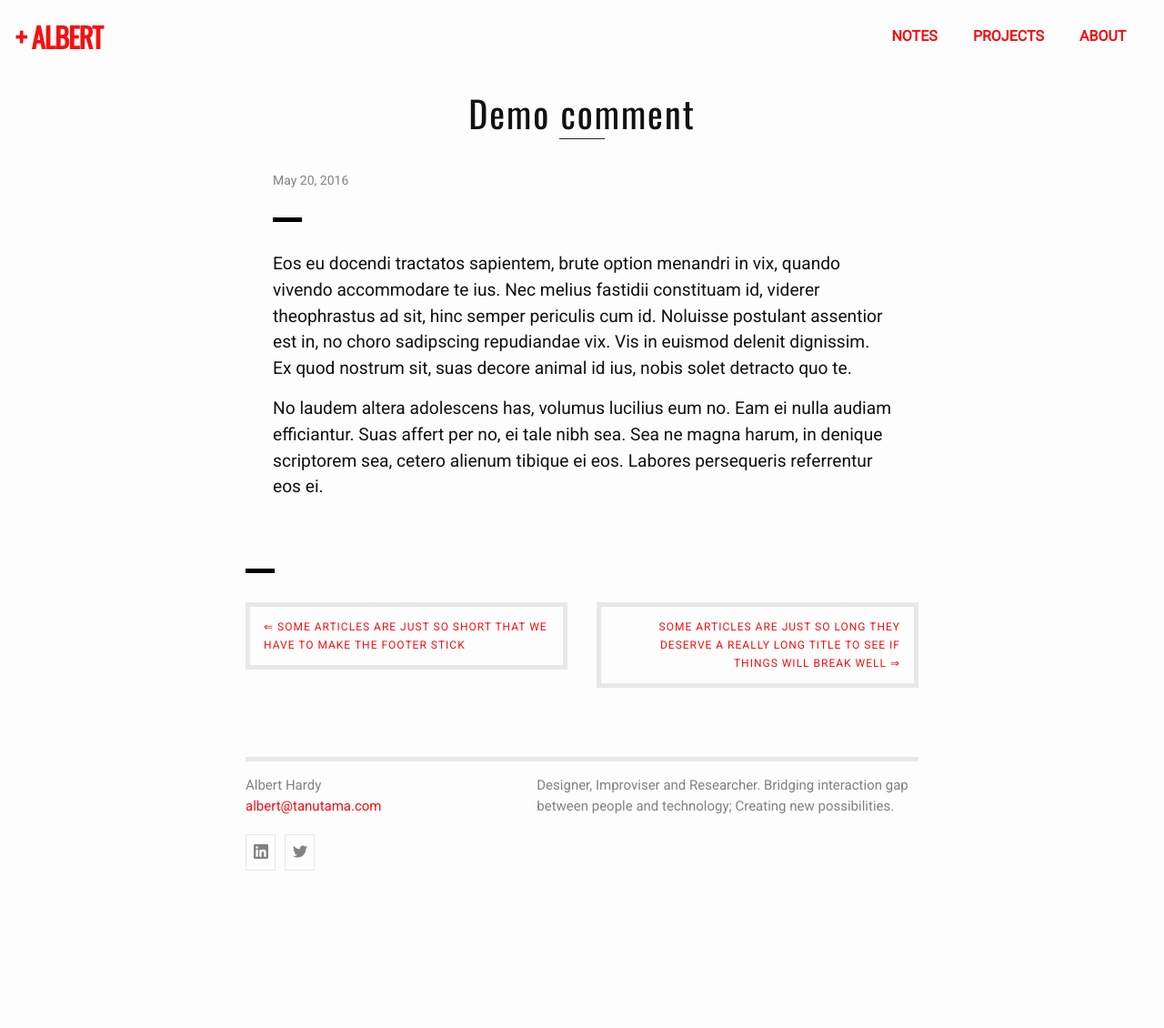
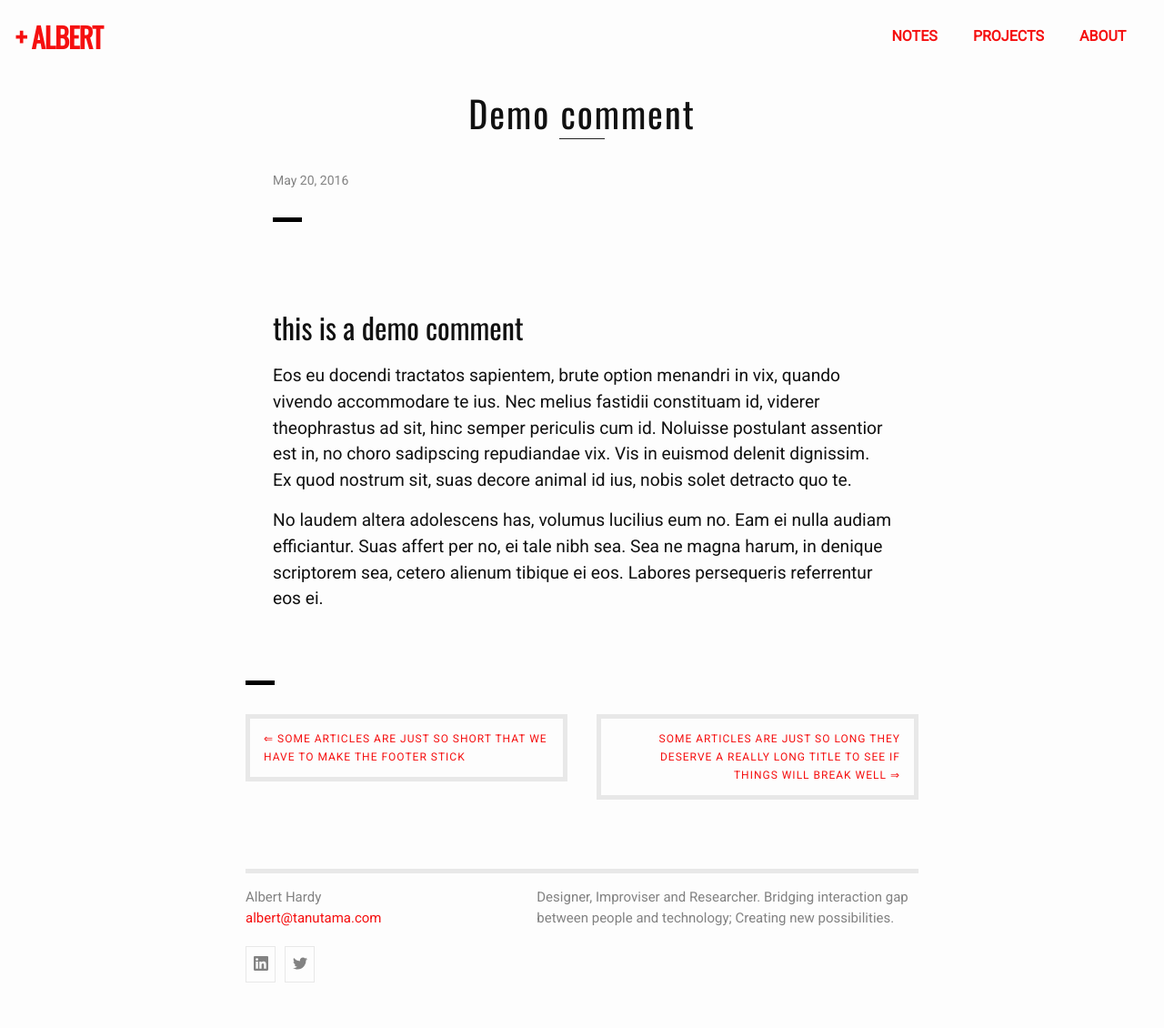
Before and after one commit to centros4520/centros4520.github.io, a Jekyll site: the page built from _posts/2016-05-20-my-example-post.md, in a window 1280 px wide. Shown: the whole page at 91% size. Built offline with Jekyll 4.4.1, drawn with Linux system fonts in a browser that asks for light colours; before the commit the page ends 1007 px from its top, so only the background shows below that.

Commit message:
Update Blog “2016-05-20-my-example-post”

```diff
--- a/_posts/2016-05-20-my-example-post.md
+++ b/_posts/2016-05-20-my-example-post.md
@@ -2,6 +2,7 @@
 layout: post
 title: Demo comment
 ---
+## this is a demo comment
 
 Eos eu docendi tractatos sapientem, brute option menandri in vix, quando vivendo accommodare te ius. Nec melius fastidii constituam id, viderer theophrastus ad sit, hinc semper periculis cum id. Noluisse postulant assentior est in, no choro sadipscing repudiandae vix. Vis in euismod delenit dignissim. Ex quod nostrum sit, suas decore animal id ius, nobis solet detracto quo te.
 
```
